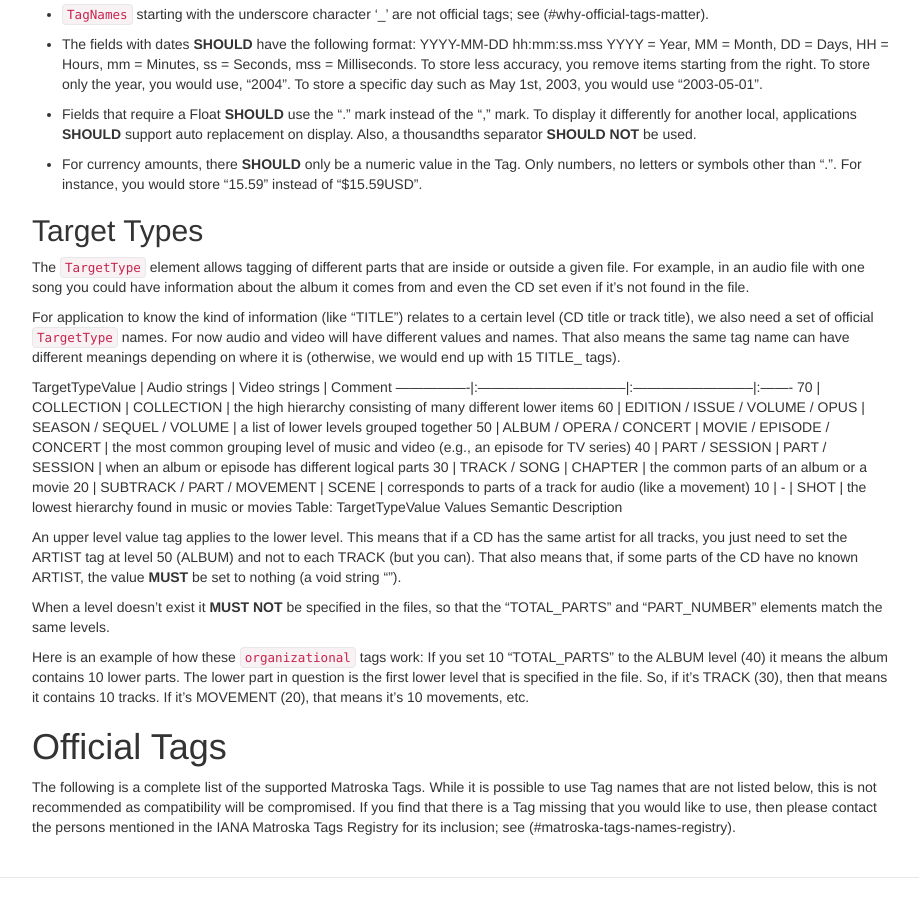
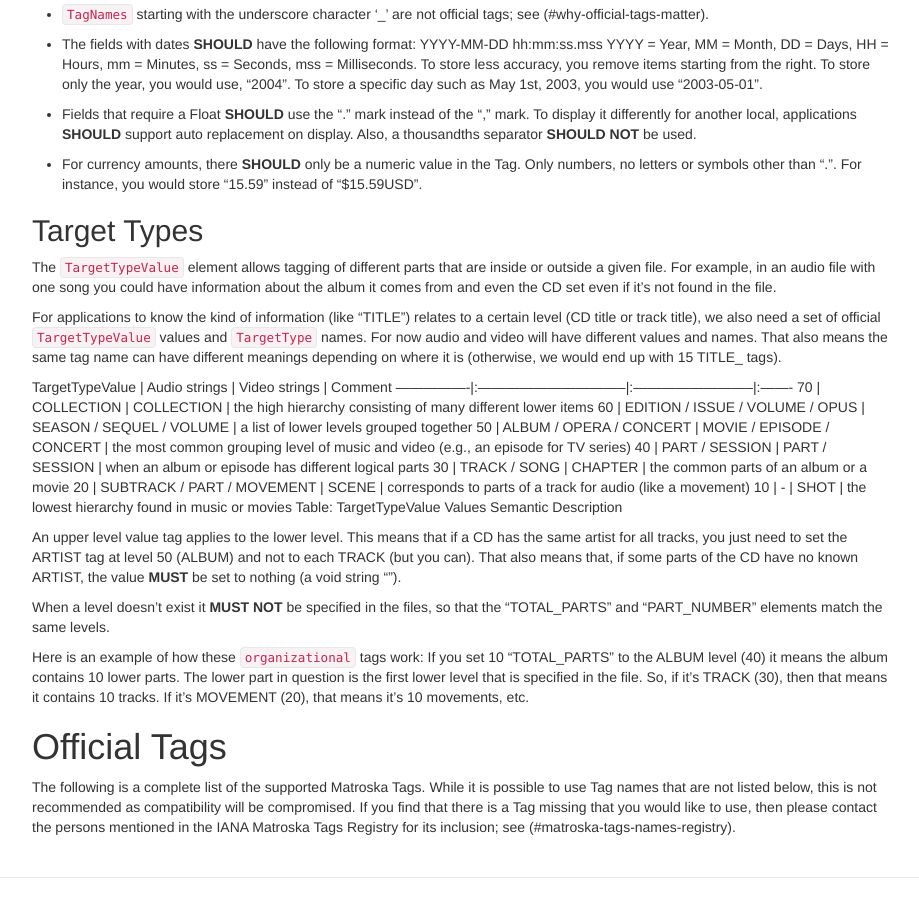
Before and after one commit to ietf-wg-cellar/matroska-specification, a Jekyll site: the page built from tagging.md, in a window 1280 px wide and 900 px high, scrolled down 1866 px. Shown: the whole window, without its empty margins (273-1192 px from the left). Built offline with Jekyll 4.4.1, drawn with Linux system fonts in a browser that asks for light colours; our own code applies the rules of GitHub Pages for plain Markdown files.

Commit message:
refer to target type by the TargetTypeValue value
which is mandatory, unlike TargetType

```diff
--- a/matroska_tags.xml
+++ b/matroska_tags.xml
@@ -38,16 +38,16 @@
 </description>
     </tag>
     <tag name="TOTAL_PARTS" class="Organization Information" type="UTF-8">
-      <description lang="en">Total number of parts defined at the first lower level. (e.g., if `TargetType` is "ALBUM",
+      <description lang="en">Total number of parts defined at the first lower level. (e.g., if `TargetTypeValue` is "50" (`TargetType` = "ALBUM"),
 the total number of tracks of an audio CD).</description>
     </tag>
     <tag name="PART_NUMBER" class="Organization Information" type="UTF-8">
-      <description lang="en">Number of the current part of the current level. (e.g., if `TargetType` is "TRACK",
+      <description lang="en">Number of the current part of the current level. (e.g., if `TargetTypeValue` is "30" (`TargetType` = "TRACK"),
 the track number of an audio CD).</description>
     </tag>
     <tag name="PART_OFFSET" class="Organization Information" type="UTF-8">
       <description lang="en">A number to add to "PART_NUMBER", when the parts at that level don't start at 1
-(e.g., if `TargetType` is "TRACK", the track number of the second audio CD).</description>
+(e.g., if `TargetTypeValue` is "30" (`TargetType` = "TRACK"), the track number of the second audio CD).</description>
     </tag>
     <tag name="TITLE" class="Titles" type="UTF-8">
       <description lang="en">The title of this item. For example, for music you might label this "Canon in D",
--- a/tagging.md
+++ b/tagging.md
@@ -118,13 +118,13 @@
 
 ## Target Types
 
-The `TargetType` element allows tagging of different parts that are inside or outside a
+The `TargetTypeValue` element allows tagging of different parts that are inside or outside a
 given file. For example, in an audio file with one song you could have information about
 the album it comes from and even the CD set even if it's not found in the file.
 
-For application to know the kind of information (like "TITLE") relates to a certain level
-(CD title or track title), we also need a set of official `TargetType` names. For now audio
-and video will have different values and names. That also means the same tag name can
+For applications to know the kind of information (like "TITLE") relates to a certain level
+(CD title or track title), we also need a set of official `TargetTypeValue` values and `TargetType` names.
+For now audio and video will have different values and names. That also means the same tag name can
 have different meanings depending on where it is (otherwise, we would end up with 15 TITLE_ tags).
 
 TargetTypeValue | Audio strings                   | Video strings             | Comment
```
